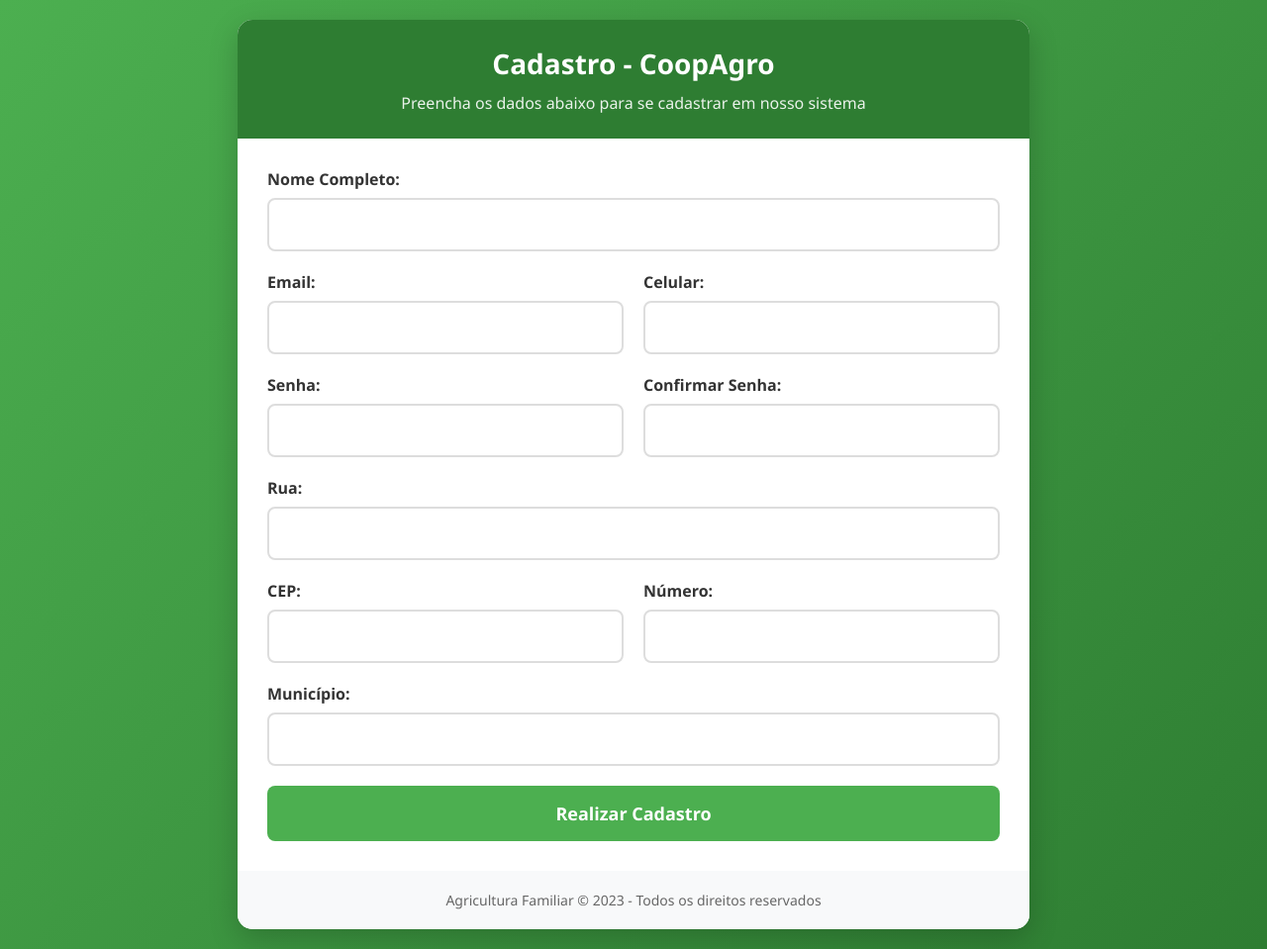
After one commit to KamillaKempim/CoopAgro, a PHP site: page /cadastro.php in a window 1280 px wide. The commit adds this page. Shown: the whole page at 99% size. Run offline with PHP 8.4, Linux system fonts and the light colour scheme.

```diff
--- /dev/null
+++ b/cadastro.php
@@ -0,0 +1,316 @@
+<!DOCTYPE html>
+<html lang="pt-BR">
+<head>
+    <meta charset="UTF-8">
+    <meta name="viewport" content="width=device-width, initial-scale=1.0">
+    <title>Cadastro - Agricultura Familiar</title>
+    <style>
+        * {
+            margin: 0;
+            padding: 0;
+            box-sizing: border-box;
+            font-family: 'Segoe UI', Tahoma, Geneva, Verdana, sans-serif;
+        }
+
+        body {
+            background: linear-gradient(135deg, #4CAF50, #2E7D32);
+            min-height: 100vh;
+            display: flex;
+            justify-content: center;
+            align-items: center;
+            padding: 20px;
+        }
+
+        .container {
+            width: 100%;
+            max-width: 800px;
+            background: white;
+            border-radius: 15px;
+            box-shadow: 0 10px 30px rgba(0, 0, 0, 0.2);
+            overflow: hidden;
+        }
+
+        .header {
+            background: #2E7D32;
+            color: white;
+            padding: 25px;
+            text-align: center;
+        }
+
+        .header h1 {
+            font-size: 28px;
+            margin-bottom: 10px;
+        }
+
+        .header p {
+            font-size: 16px;
+            opacity: 0.9;
+        }
+
+        .form-container {
+            padding: 30px;
+        }
+
+        .form-row {
+            display: flex;
+            flex-wrap: wrap;
+            margin: 0 -10px;
+        }
+
+        .form-group {
+            flex: 1 0 calc(50% - 20px);
+            margin: 0 10px 20px;
+        }
+
+        .full-width {
+            flex: 1 0 calc(100% - 20px);
+        }
+
+        label {
+            display: block;
+            margin-bottom: 8px;
+            font-weight: 600;
+            color: #333;
+        }
+
+        input, select {
+            width: 100%;
+            padding: 14px;
+            border: 2px solid #ddd;
+            border-radius: 8px;
+            font-size: 16px;
+            transition: border-color 0.3s;
+        }
+
+        input:focus, select:focus {
+            border-color: #4CAF50;
+            outline: none;
+        }
+
+        button {
+            background: #4CAF50;
+            color: white;
+            border: none;
+            padding: 16px 30px;
+            border-radius: 8px;
+            font-size: 18px;
+            font-weight: 600;
+            cursor: pointer;
+            width: 100%;
+            transition: background 0.3s;
+        }
+
+        button:hover {
+            background: #2E7D32;
+        }
+
+        .message {
+            padding: 15px;
+            margin: 20px 0;
+            border-radius: 8px;
+            text-align: center;
+            font-weight: 500;
+        }
+
+        .success {
+            background: #d4edda;
+            color: #155724;
+            border: 1px solid #c3e6cb;
+        }
+
+        .error {
+            background: #f8d7da;
+            color: #721c24;
+            border: 1px solid #f5c6cb;
+        }
+
+        .footer {
+            text-align: center;
+            padding: 20px;
+            background: #f8f9fa;
+            color: #666;
+            font-size: 14px;
+        }
+
+        @media (max-width: 768px) {
+            .form-group {
+                flex: 1 0 calc(100% - 20px);
+            }
+        }
+    </style>
+</head>
+<body>
+    <div class="container">
+        <div class="header">
+            <h1>Cadastro - CoopAgro</h1>
+            <p>Preencha os dados abaixo para se cadastrar em nosso sistema</p>
+        </div>
+
+        <div class="form-container">
+            <?php
+            // Inclui o arquivo de conexão
+            require_once 'config/database.php';
+            //include 'database.php';
+
+            // Variáveis para mensagens
+            $message = '';
+            $messageClass = '';
+
+            // Processa o formulário quando enviado
+            if ($_SERVER["REQUEST_METHOD"] == "POST") {
+                // Coleta e sanitiza os dados
+                $nome = sanitizeInput($_POST['nome']);
+                $email = sanitizeInput($_POST['email']);
+                $celular = sanitizeInput($_POST['celular']);
+                $senha = password_hash($_POST['senha'], PASSWORD_DEFAULT); // Criptografa a senha
+                $rua = sanitizeInput($_POST['rua']);
+                $cep = sanitizeInput($_POST['cep']);
+                $numero = sanitizeInput($_POST['numero']);
+                $municipio = sanitizeInput($_POST['municipio']);
+
+                try {
+                    // Conecta ao banco
+                    $conn = getDBConnection();
+
+                    // Prepara a query SQL
+                    $sql = "INSERT INTO usuarios (nome, email, celular, senha, rua, cep, numero, municipio)
+                            VALUES (:nome, :email, :celular, :senha, :rua, :cep, :numero, :municipio)";
+
+                    $stmt = $conn->prepare($sql);
+
+                    // Bind dos parâmetros
+                    $stmt->bindParam(':nome', $nome);
+                    $stmt->bindParam(':email', $email);
+                    $stmt->bindParam(':celular', $celular);
+                    $stmt->bindParam(':senha', $senha);
+                    $stmt->bindParam(':rua', $rua);
+                    $stmt->bindParam(':cep', $cep);
+                    $stmt->bindParam(':numero', $numero);
+                    $stmt->bindParam(':municipio', $municipio);
+
+                    // Executa a query
+                    if ($stmt->execute()) {
+                        $message = "Cadastro realizado com sucesso!";
+                        $messageClass = "success";
+                    } else {
+                        $message = "Erro ao cadastrar. Tente novamente.";
+                        $messageClass = "error";
+                    }
+                } catch(PDOException $e) {
+                    // Verifica se é erro de duplicação de email
+                    if ($e->getCode() == 23000) {
+                        $message = "Este email já está cadastrado em nosso sistema.";
+                    } else {
+                        $message = "Erro no sistema: " . $e->getMessage();
+                    }
+                    $messageClass = "error";
+                }
+            }
+
+            // Exibe mensagem se houver
+            if (!empty($message)) {
+                echo "<div class='message $messageClass'>$message</div>";
+            }
+            ?>
+
+            <form method="POST" action="<?php echo htmlspecialchars($_SERVER["PHP_SELF"]); ?>">
+                <div class="form-row">
+                    <div class="form-group full-width">
+                        <label for="nome">Nome Completo:</label>
+                        <input type="text" id="nome" name="nome" required>
+                    </div>
+
+                    <div class="form-group">
+                        <label for="email">Email:</label>
+                        <input type="email" id="email" name="email" required>
+                    </div>
+
+                    <div class="form-group">
+                        <label for="celular">Celular:</label>
+                        <input type="tel" id="celular" name="celular" required>
+                    </div>
+
+                    <div class="form-group">
+                        <label for="senha">Senha:</label>
+                        <input type="password" id="senha" name="senha" required>
+                    </div>
+
+                    <div class="form-group">
+                        <label for="confirmar_senha">Confirmar Senha:</label>
+                        <input type="password" id="confirmar_senha" name="confirmar_senha" required>
+                    </div>
+
+                    <div class="form-group full-width">
+                        <label for="rua">Rua:</label>
+                        <input type="text" id="rua" name="rua" required>
+                    </div>
+
+                    <div class="form-group">
+                        <label for="cep">CEP:</label>
+                        <input type="text" id="cep" name="cep" required>
+                    </div>
+
+                    <div class="form-group">
+                        <label for="numero">Número:</label>
+                        <input type="text" id="numero" name="numero" required>
+                    </div>
+
+                    <div class="form-group">
+                        <label for="municipio">Município:</label>
+                        <input type="text" id="municipio" name="municipio" required>
+                    </div>
+                </div>
+
+                <button type="submit">Realizar Cadastro</button>
+            </form>
+        </div>
+
+        <div class="footer">
+            <p>Agricultura Familiar &copy; 2023 - Todos os direitos reservados</p>
+        </div>
+    </div>
+
+    <script>
+        // Validação de confirmação de senha
+        document.addEventListener('DOMContentLoaded', function() {
+            const form = document.querySelector('form');
+            const senha = document.getElementById('senha');
+            const confirmarSenha = document.getElementById('confirmar_senha');
+
+            form.addEventListener('submit', function(e) {
+                if (senha.value !== confirmarSenha.value) {
+                    e.preventDefault();
+                    alert('As senhas não coincidem!');
+                    senha.focus();
+                }
+            });
+
+            // Formatação do CEP
+            const cepInput = document.getElementById('cep');
+            cepInput.addEventListener('input', function(e) {
+                let value = e.target.value.replace(/\D/g, '');
+                if (value.length > 5) {
+                    value = value.substring(0, 5) + '-' + value.substring(5, 8);
+                }
+                e.target.value = value;
+            });
+
+            // Formatação do celular
+            const celularInput = document.getElementById('celular');
+            celularInput.addEventListener('input', function(e) {
+                let value = e.target.value.replace(/\D/g, '');
+                if (value.length > 0) {
+                    value = '(' + value;
+                    if (value.length > 3) {
+                        value = value.substring(0, 3) + ') ' + value.substring(3);
+                    }
+                    if (value.length > 10) {
+                        value = value.substring(0, 10) + '-' + value.substring(10, 15);
+                    }
+                }
+                e.target.value = value;
+            });
+        });
+    </script>
+</body>
+</html>
--- a/config/database.php
+++ b/config/database.php
@@ -1,7 +1,7 @@
 <?php
 // Configurações de acesso ao banco de dados
 define('DB_HOST', 'localhost');
-define('DB_NAME', 'agricultura_familiar');
+define('DB_NAME', 'coopagro');
 define('DB_USER', 'root');
 define('DB_PASS', 'Seq098@$');
 
```
Also changed, not shown: includes/auth.php (+12 -0 lines), login.php (+32 -12 lines).
